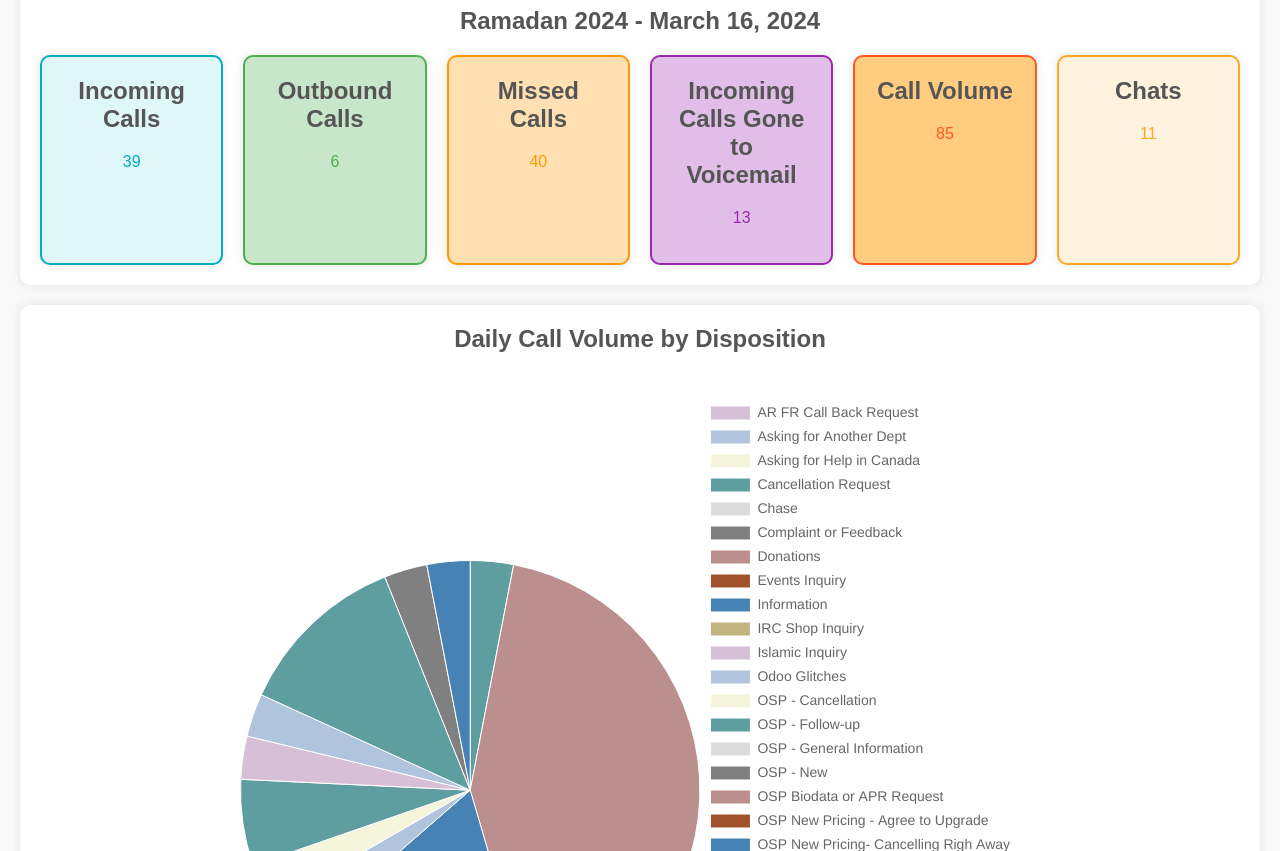
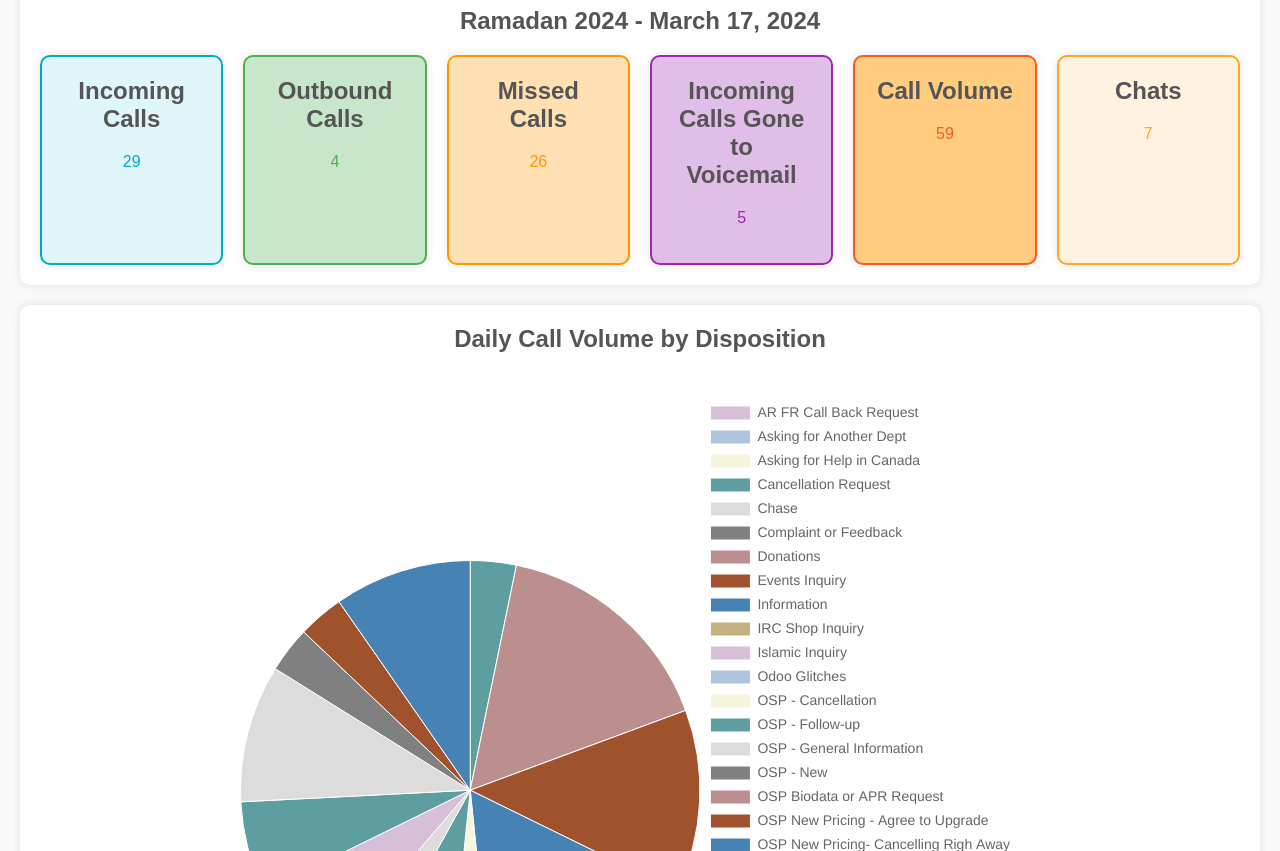
Before and after one commit to vsolano57/CallDashboard, a plain HTML site: page index.html in a window 1280 px wide. Shown: the part 101-952 px from the top of the page. Drawn offline with nearby package versions, Linux system fonts and the light colour scheme.

Commit message:
Update index.html

```diff
--- a/index.html
+++ b/index.html
@@ -92,31 +92,31 @@
 <body>
     <div class="container">
         <h1>Dashboard</h1>
-        <h2>Ramadan 2024 - March 16, 2024</h2>
+        <h2>Ramadan 2024 - March 17, 2024</h2>
         <div class="metric">
             <div class="metric-item incoming-calls">
                 <h2>Incoming Calls</h2>
-                <p>39</p>
+                <p>29</p>
             </div>
             <div class="metric-item outbound-calls">
                 <h2>Outbound Calls</h2>
-                <p>6</p>
+                <p>4</p>
             </div>
             <div class="metric-item missed-calls">
                 <h2>Missed Calls</h2>
-                <p>40</p>
+                <p>26</p>
             </div>
             <div class="metric-item voicemail-calls">
                 <h2>Incoming Calls Gone to Voicemail</h2>
-                <p>13</p>
+                <p>5</p>
             </div>
             <div class="metric-item call-volume">
                 <h2>Call Volume</h2>
-                <p>85</p>
+                <p>59</p>
             </div>
             <div class="metric-item chats">
                 <h2>Chats</h2>
-                <p>11</p>
+                <p>7</p>
             </div>
         </div>
     </div>
@@ -159,7 +159,7 @@
     <script>
         // Daily Call Volume by Disposition
         const labels = ['AR FR Call Back Request', 'Asking for Another Dept', 'Asking for Help in Canada', 'Cancellation Request', 'Chase', 'Complaint or Feedback', 'Donations', 'Events Inquiry', 'Information', 'IRC Shop Inquiry', 'Islamic Inquiry', 'Odoo Glitches', 'OSP - Cancellation', 'OSP - Follow-up', 'OSP - General Information', 'OSP - New', 'OSP Biodata or APR Request', 'OSP New Pricing - Agree to Upgrade', 'OSP New Pricing- Cancelling Righ Away', 'OSP New Pricing - Transfer to Orphan Care', 'Payment Method Update', 'Refund Request', 'Renewals', 'Tax Receipt - Follow-up', 'Tax Receipt - General Inquiry', 'Tax Receipt - Request', 'Water Wells Donation', 'Water Wells Information', 'Zakat Inquiries', 'Sales Call', 'Survey Completion'];
-        const data = [0, 0, 0, 1, 0, 0, 14, 0, 6, 0, 0, 1, 1, 2, 0, 0, 0, 0, 0, 0, 1, 1, 0, 4, 0, 1, 0, 0, 1, 0, 0];
+        const data = [0, 0, 0, 1, 0, 0, 5, 4, 5, 0, 0, 0, 1, 2, 1, 0, 0, 0, 0, 0, 2, 0, 0, 2, 3, 1, 0, 1, 3, 0, 0];
 const colors = ['#D8BFD8', '#B0C4DE', '#F5F5DC', '#5F9EA0', '#DCDCDC', '#808080', '#BC8F8F', '#A0522D', '#4682B4', '#C2B280']; // Pastel colors
 
 const ctx = document.getElementById('pieChart').getContext('2d');
@@ -211,9 +211,9 @@ const pieChart = new Chart(ctx, {
 });
 
 // Call Metrics Per Time of Day
-const callsData = [0, 0, 0, 0, 0, 0, 0, 0, 0, 0, 0, 0, 0, 0, 0, 0, 1, 0, 0, 0, 1, 2, 1, 6, 9, 13, 7, 8, 5, 6, 4, 7, 5, 6, 3, 1, 7, 4, 3, 1, 1, 0, 0, 1, 0, 0, 0, 1];
-const missedCallsData = [0, 0, 0, 0, 0, 0, 0, 0, 0, 0, 0, 0, 0, 0, 0, 0, 1, 0, 0, 0, 0, 2, 0, 3, 2, 3, 3, 2, 3, 3, 2, 0, 2, 2, 1, 0, 4, 2, 3, 1, 1, 0, 0, 0, 0, 0, 0, 0];
-const voicemailCallsData = [0, 0, 0, 0, 0, 0, 0, 0, 0, 0, 0, 0, 0, 0, 0, 0, 1, 0, 0, 0, 0, 2, 0, 1, 1, 1, 3, 0, 0, 0, 1, 0, 1, 0, 0, 0, 1, 0, 1, 0, 0, 0, 0, 0, 0, 0, 0, 0];
+const callsData = [1, 0, 0, 0, 0, 0, 1, 0, 0, 0, 0, 0, 1, 0, 0, 0, 0, 0, 0, 0, 0, 2, 3, 0, 2, 2, 5, 2, 4, 13, 8, 4, 4, 3, 1, 3, 2, 1, 2, 0, 0, 0, 0, 0, 0, 0, 1, 1];
+const missedCallsData = [0, 0, 0, 0, 0, 0, 0, 0, 0, 0, 0, 0, 1, 0, 0, 0, 0, 0, 0, 0, 0, 1, 0, 0, 0, 0, 0, 0, 2, 7, 0, 3, 0, 1, 1, 1, 0, 0, 2, 0, 0, 0, 0, 0, 0, 0, 1, 1];
+const voicemailCallsData = [0, 0, 0, 0, 0, 0, 0, 0, 0, 0, 0, 0, 0, 0, 0, 0, 0, 0, 0, 0, 0, 1, 0, 0, 0, 0, 0, 0, 1, 0, 0, 0, 0, 0, 0, 0, 0, 0, 2, 0, 0, 0, 0, 0, 0, 0, 1, 0];
 const halfHourLabels = Array.from({length: 48}, (_, i) => {
     const hour = Math.floor(i / 2);
     const minute = i % 2 === 0 ? '00' : '30';
@@ -295,8 +295,8 @@ document.addEventListener("DOMContentLoaded", function() {
             'Outbound Calls': 3
         },
         'Agent 2': {
-            'Inbound Calls': 23,
-            'Outbound Calls': 2
+            'Inbound Calls': 13,
+            'Outbound Calls': 1
         },
         'Agent 3': {
             'Inbound Calls': 0,
@@ -364,8 +364,8 @@ document.addEventListener("DOMContentLoaded", function() {
 
 // Emails Summary Overview
 document.addEventListener("DOMContentLoaded", function() {
-    const emailsReceivedData = 63; // Example data
-    const emailsSentData = 13; // Example data
+    const emailsReceivedData = 57; // Example data
+    const emailsSentData = 75; // Example data
 
     const emailsLabels = ['Emails Received', 'Emails Sent'];
     const emailsCounts = [emailsReceivedData, emailsSentData];
```
